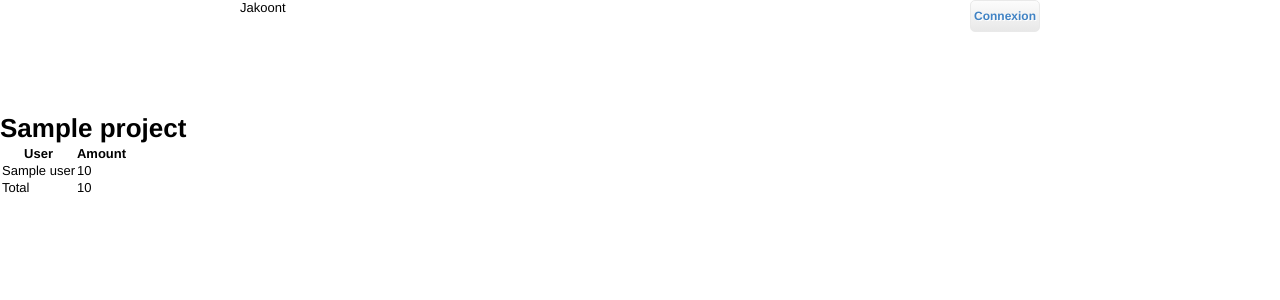
After one commit to lootr/jakoont, a Django app: template templates/edit.html in a window 1280 px wide. The commit adds this page. Shown: the top 300 px of the page. Run offline with Django 3.2, Linux system fonts and the light colour scheme; the template is opened without the code that fills it: most values are stand-ins (such as "Sample title", 1, 10 or a date in 2020).

Commit message:
base style & url mapping. test environment

```diff
--- /dev/null
+++ b/static/jakoont.css
@@ -0,0 +1,54 @@
+* {
+    margin: 0;
+    padding: 0;
+}
+
+body {
+    background-color: white;
+    font: 13px helvetica,arial,freesans,clean,sans-serif;
+}
+
+a {
+    color: #4183C4;
+    text-decoration: none;
+}
+
+#main {
+    background: white;
+}
+
+#header {
+    margin: 0 auto 1em;
+    width: 800px;
+    height: 100px;
+}
+
+#site {
+    margin: 0 auto;
+    width: 600px;
+    padding: 0 1em;
+}
+
+.topmenu {
+    float: right;
+    width: 200px;
+}
+.topmenu ul.nav {
+    float: right;
+    padding: 8px 3px;
+    font-size: 12px;
+    font-weight: bold;
+    text-shadow: 1px 1px 0 white;
+    background: #F5F5F5;
+    background: -webkit-gradient(linear, left top, left bottom, from(#FCFCFC), to(#E8E8E8));
+    background: -moz-linear-gradient(270def, #FCFCFC, #E8E8E8);
+    border: 1px solid #E9E9E9;
+    border-radius: 5px;
+    -webkit-border-radius: 5px;
+    -moz-border-radius: 5px;
+}
+
+ul.nav li {
+    list-style-type: none;
+    display: inline;
+}
--- a/templates/base.html
+++ b/templates/base.html
@@ -1,9 +1,26 @@
-<html>
+<!DOCTYPE html PUBLIC "-//W3C//DTD XHTML 1.0 Transitional//EN" "http://www.w3.org/TR/xhtml1/DTD/xhtml1-transitional.dtd">
+<html xmlns="http://www.w3.org/1999/xhtml" xml:lang="en" lang="en">
 <head>
-
+  <meta http-equiv="Content-type" content="text/html; charset=utf-8" />
+  {% block head %}
+  <title>Accueil - Jakoont</title>
+  <link rel="stylesheet" href="/static/jakoont.css">
+  {% endblock head %}
 </head>
 <body>
-{% block body %}
-{% endblock %}
+<div id="main">
+  {% block header %}
+  {% include "header.html" %}
+  {% endblock %}
+
+  <div class="site">
+    {% block middle %}
+    {% endblock %}
+  </div>
+
+  {% block footer %}
+  {% include "footer.html" %}
+  {% endblock %}
+</div>
 </body>
 </html>
--- /dev/null
+++ b/templates/edit.html
@@ -0,0 +1,25 @@
+{% extends "base.html" %}
+
+{% block middle %}
+<h1>{{project.name}}</h1>
+<form action="/projects/{{project.id}}/" method="post">
+  {% csrf_token %}
+  <table>
+    <thead>
+      <th>User</th>
+      <th>Amount</th>
+    </thead>
+    <tbody>
+      {% for entry in project.entry_set.all %}
+      <tr>
+	<td>{{entry.user.get_full_name}}</td>
+	<td>{{entry.amount}}</td>
+      </tr>
+      {% endfor %}
+      <tr>
+	<td>Total</td>
+	<td>{{amount_sum}}</td>
+      </tr>
+    </tbody>
+</form>
+{% endblock %}
--- /dev/null
+++ b/templates/header.html
@@ -0,0 +1,10 @@
+<div id="header">
+  <span>Jakoont</span>
+  <div class="topmenu">
+    <ul class="nav">
+      <li class="login">
+	<a href="/login">Connexion</a>
+      </li>
+    </ul>
+  </div>
+</div>
--- a/templates/index.html
+++ b/templates/index.html
@@ -1,9 +1,9 @@
 {% extends "base.html" %}
 
-{% block body %}
+{% block middle %}
+{% endblock %}
 <ul id="project_list">
   {% for project in projects %}
   <li><a href="#">{{project.name}}</a></li>
   {% endfor %}
 </ul>
-{% endblock %}
```
Also changed, not shown: templates/footer.html (added).
